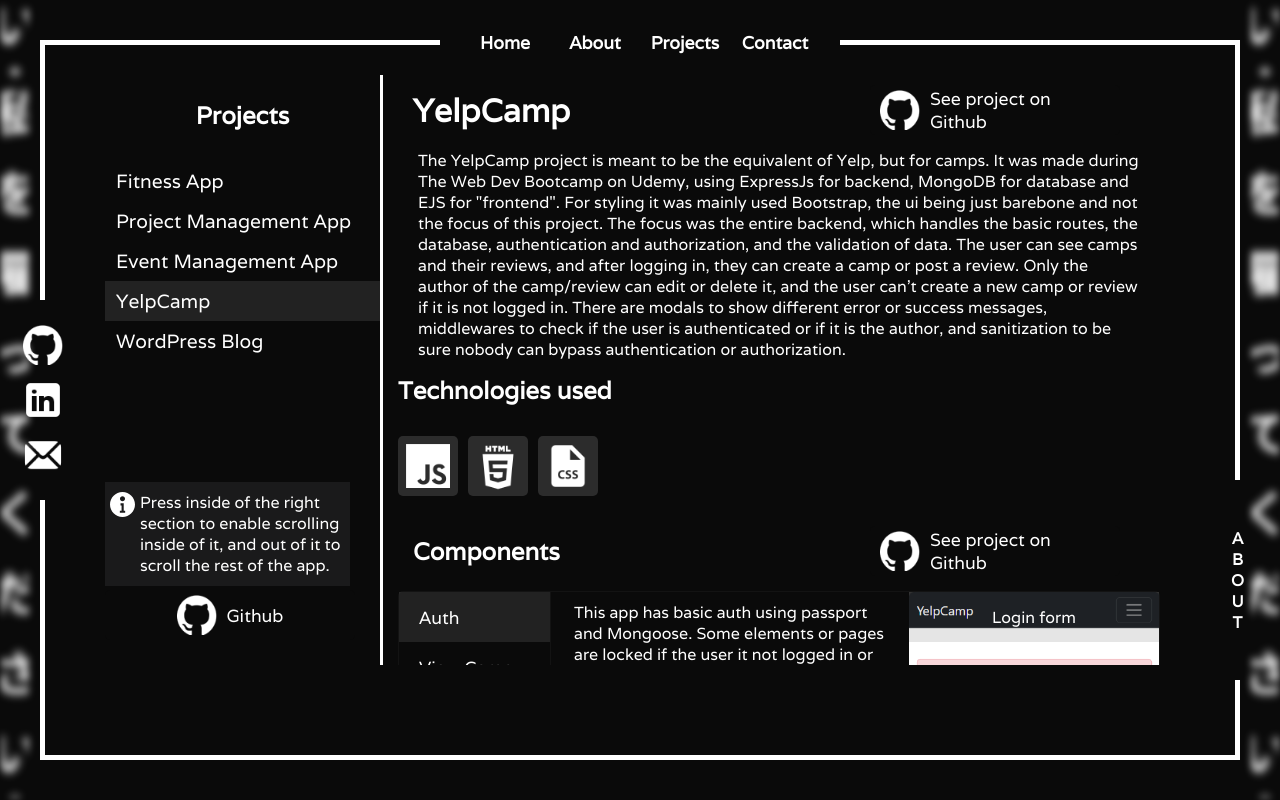
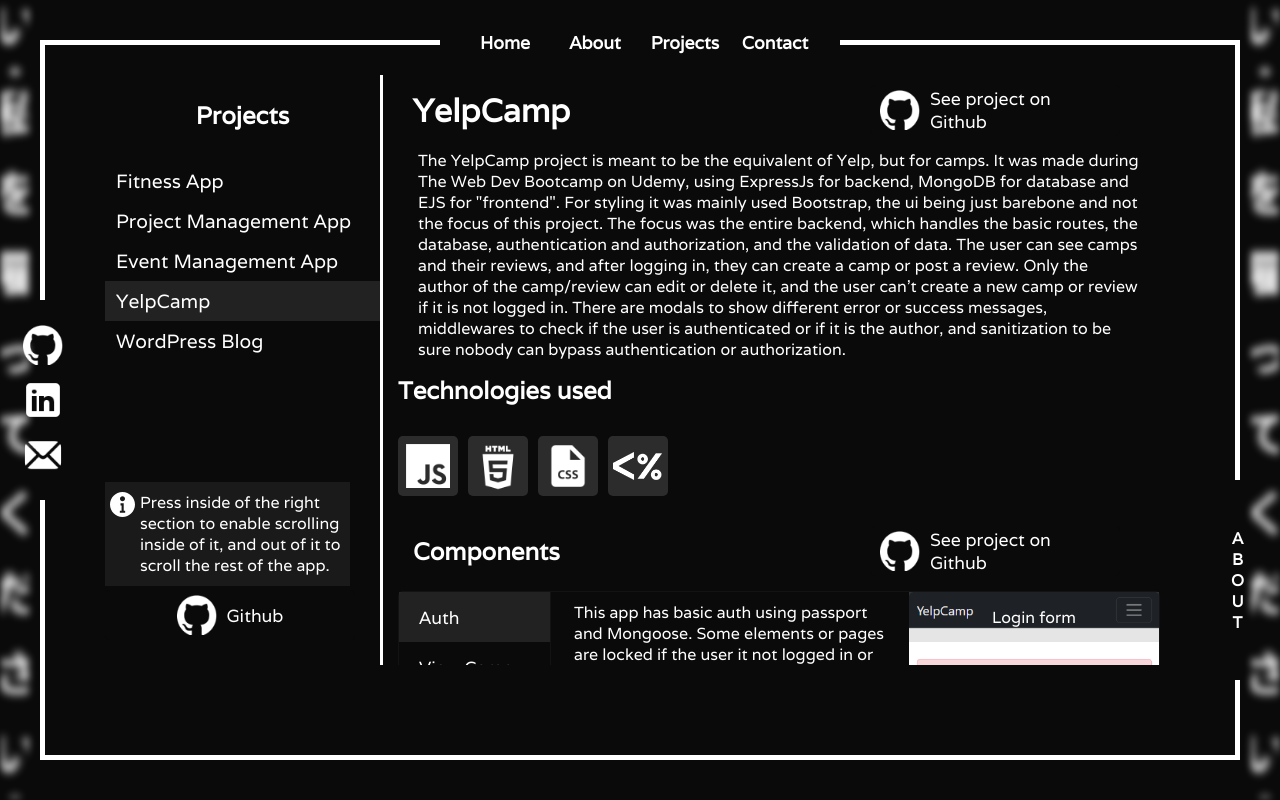
Before and after one commit to Stefan0712/portfolio, a React (Create React App) app: page / in a window 1280 px wide. Both pictures are taken after a click on the button "YelpCamp". Built offline with nearby package versions, Linux system fonts and the light colour scheme; no server answers; a web font is replaced by a local one.

Commit message:
Configured the app to work with gh-pages so that I can host it on github

```diff
--- a/src/projects/YelpCamp.js
+++ b/src/projects/YelpCamp.js
@@ -25,6 +25,7 @@
                 <img className='technology icon' src="/icons/js.png" alt=""></img>
                 <img className='technology icon' src="/icons/html.png" alt=""></img>
                 <img className='technology icon' src="/icons/css.png" alt=""></img>
+                <img className='technology icon' src="/icons/ejs.png" alt=""></img>
             </div>
             <div className='full-row'><h2>Components</h2><GithubButton url={'https://github.com/Stefan0712/YelpCamp'} /></div>
             <div className='components'>
```
Also changed, not shown: package.json (+7 -1 lines), public/icons/ejs.png (added), 1 other file (tests, documents, lock files or other folders).
